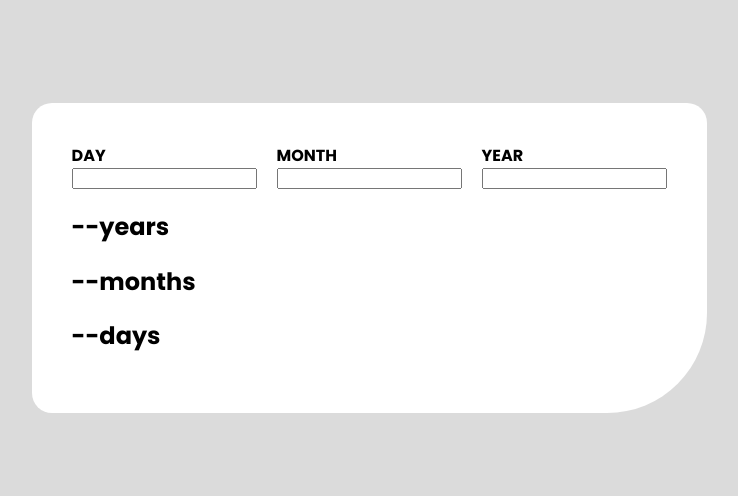
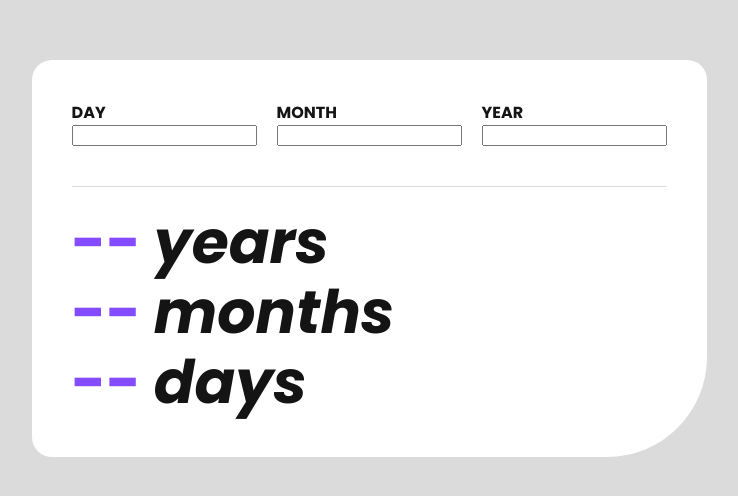
Before and after one commit to lucasfeklein/age-calc-frontend, a React (Vite) app: page / in a window 1280 px wide. Shown: the part 142-638 px from the top of the page, without its empty margins (271-1009 px from the left). Built offline with nearby package versions, Linux system fonts and the light colour scheme.

Commit message:
margni / padding

```diff
--- a/src/App.jsx
+++ b/src/App.jsx
@@ -16,15 +16,15 @@ function App() {
             <input type="number" />
           </label>
         </div>
-        <div>
+        <div className="text-container">
           <h2>
-            <span>--</span>years
+            <span>-- </span>years
           </h2>
           <h2>
-            <span>--</span>months
+            <span>-- </span>months
           </h2>
           <h2>
-            <span>--</span>days
+            <span>-- </span>days
           </h2>
         </div>
       </div>
--- a/src/index.css
+++ b/src/index.css
@@ -5,6 +5,7 @@
 body {
   margin: 0;
   font-family: "Poppins", sans-serif;
+  color: hsl(0, 0%, 8%);
 }
 
 .container {
@@ -25,6 +26,12 @@ body {
 .input-container {
   display: flex;
   gap: 20px;
+  border-bottom: 1px solid hsl(0, 0%, 86%);
+  padding-bottom: 40px;
+}
+
+.text-container {
+  margin-top: 20px;
 }
 
 label {
@@ -43,3 +50,15 @@ input[type="number"]::-webkit-outer-spin-button {
 input[type="number"] {
   -moz-appearance: textfield;
 }
+
+h2 {
+  font-size: 60px;
+  margin: 0;
+  line-height: 70px;
+  font-style: italic;
+}
+
+span {
+  color: hsl(259, 100%, 65%);
+  font-style: normal;
+}
```
